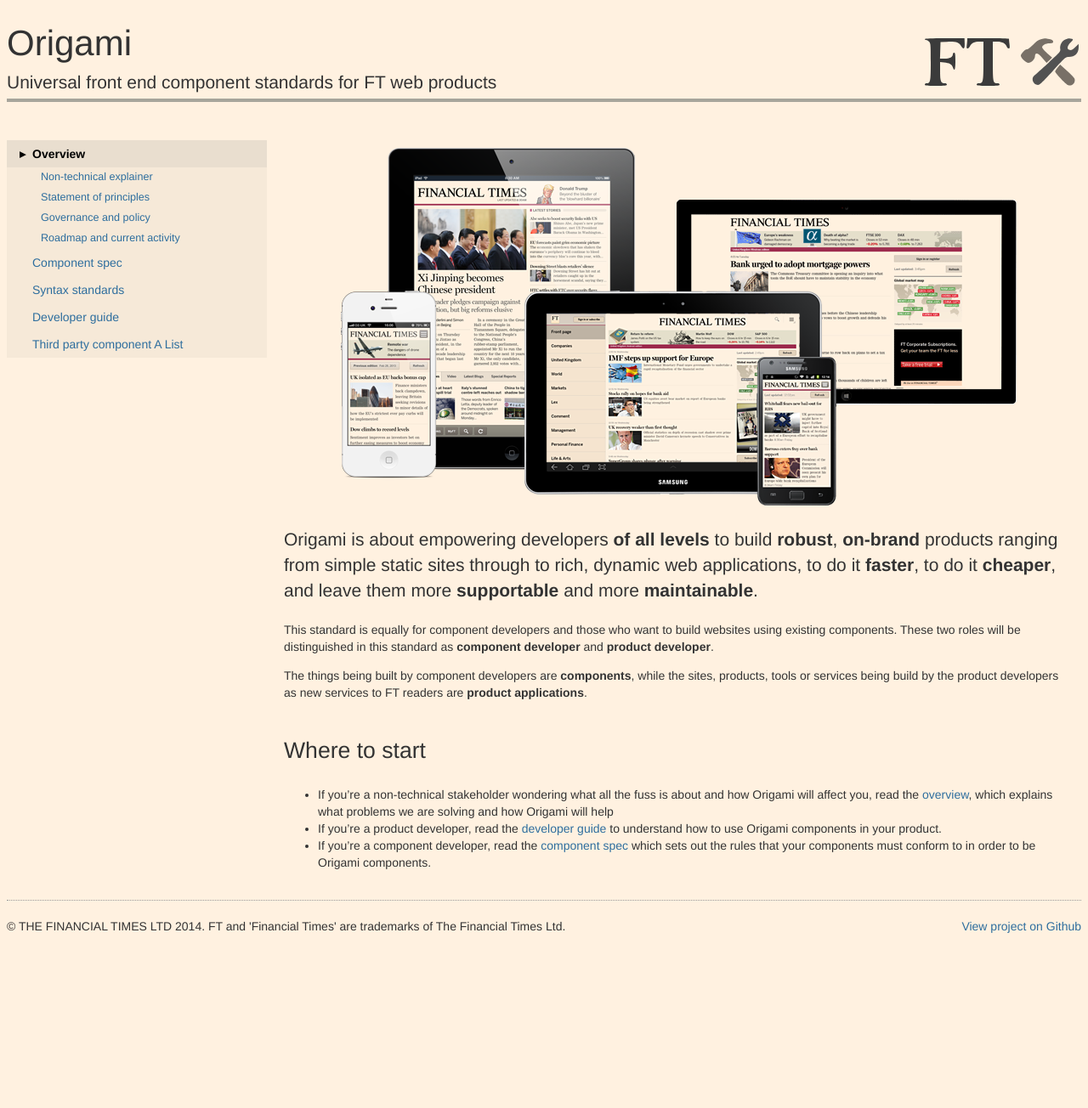
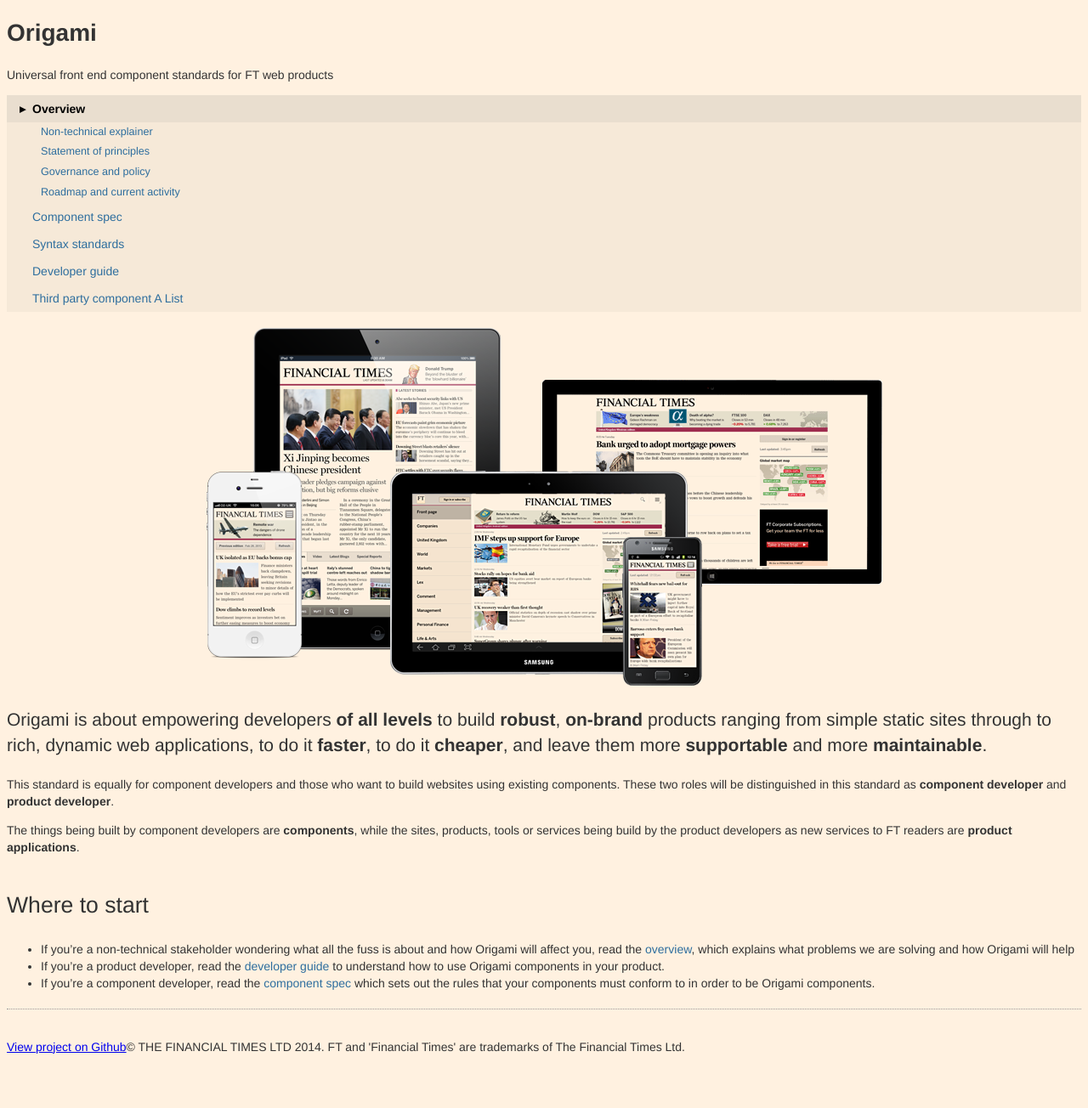
Before and after one commit to Financial-Times/ft-origami, a Jekyll site: the page built from index.md, in a window 1280 px wide. Shown: the whole page at 85% size. Built offline with Jekyll 4.4.1, drawn with Linux system fonts in a browser that asks for light colours; before the commit the page ends 1162 px from its top, so only the background shows below that.

Commit message:
Updated origami docs to latest techdocs

```diff
--- a/_layouts/default.html
+++ b/_layouts/default.html
@@ -12,15 +12,14 @@
     </head>
     <body class='o-techdocs'>
 
-      <div class="o-grid-page">
-
-        <div class="o-grid-row o-techdocs-page-header">
+        <div class="o-techdocs-header">
           <h1>{{site.name}}</h1>
-          <p class='o-techdocs-page-header__lead'>Universal front end component standards for FT web products</p>
+          <p>Universal front end component standards for FT web products</p>
         </div>
 
-        <div class="o-grid-row">
-          <div data-o-grid-colspan="3 M12 S12" class="o-techdocs-sidebar">
+        <div class="o-techdocs-layout">
+
+          <div class="o-techdocs-sidebar">
             <ul class="o-techdocs-nav">
               <li class="{% if page.title == 'Home' %}o-techdocs-nav__item--active{% endif %}">
                 <a href="{{ site.baseurl }}/">Overview</a>
@@ -110,17 +109,17 @@
             </ul>
           </div>
 
-          <div data-o-grid-colspan="9 M12 S12" class="o-techdocs-content">
+          <div class="o-techdocs-main o-techdocs-content">
             {{ content }}
           </div>
 
-        </div> <!-- /row -->
-
-        <div class='o-techdocs-footer o-techdocs-content'>
-          <p><a class='o-techdocs-pull-right' href='http://github.com/financial-times/ft-origami'>View project on Github</a>&copy; THE FINANCIAL TIMES LTD {{ site.time | date:'%Y' }}. FT and 'Financial Times' are trademarks of The Financial Times Ltd.</p>
         </div>
 
-      </div> <!-- /page -->
+        <div class='o-techdocs-footer'>
+          <p><a href='http://github.com/financial-times/ft-origami'>View project on Github</a>&copy; THE FINANCIAL TIMES LTD {{ site.time | date:'%Y' }}. FT and 'Financial Times' are trademarks of The Financial Times Ltd.</p>
+        </div>
+
+      </div>
 
       <script src='https://cdnjs.cloudflare.com/ajax/libs/prettify/r298/prettify.js'></script>
       <script>prettyPrint();</script>
--- a/bower.json
+++ b/bower.json
@@ -1,6 +1,6 @@
 {
     "name": "ft-origami",
     "dependencies": {
-        "o-techdocs": "git://github.com/Financial-Times/o-techdocs.git#~1.0.0"
+        "o-techdocs": "git://github.com/Financial-Times/o-techdocs.git#~1.1.0"
     }
 }
```
